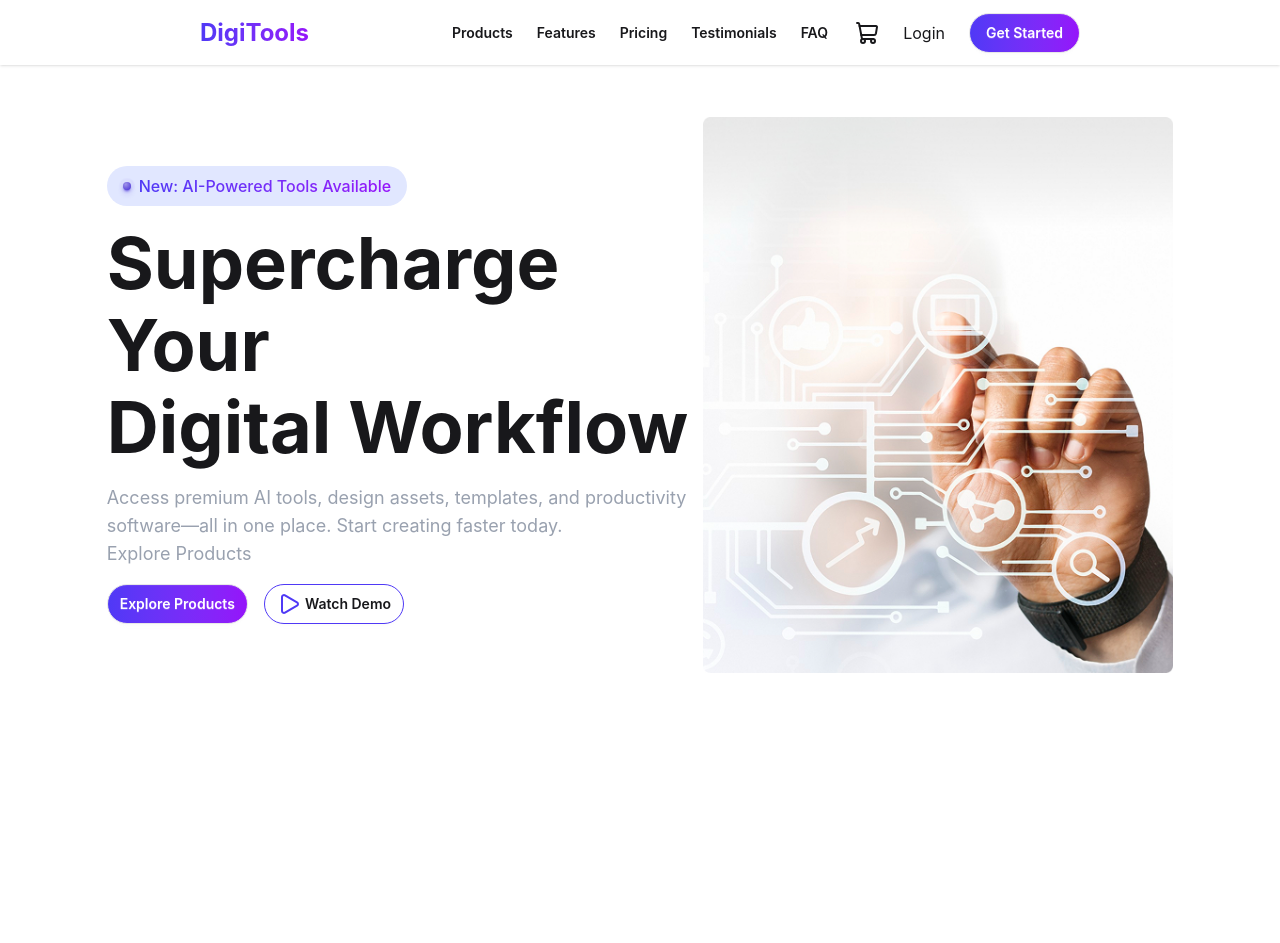
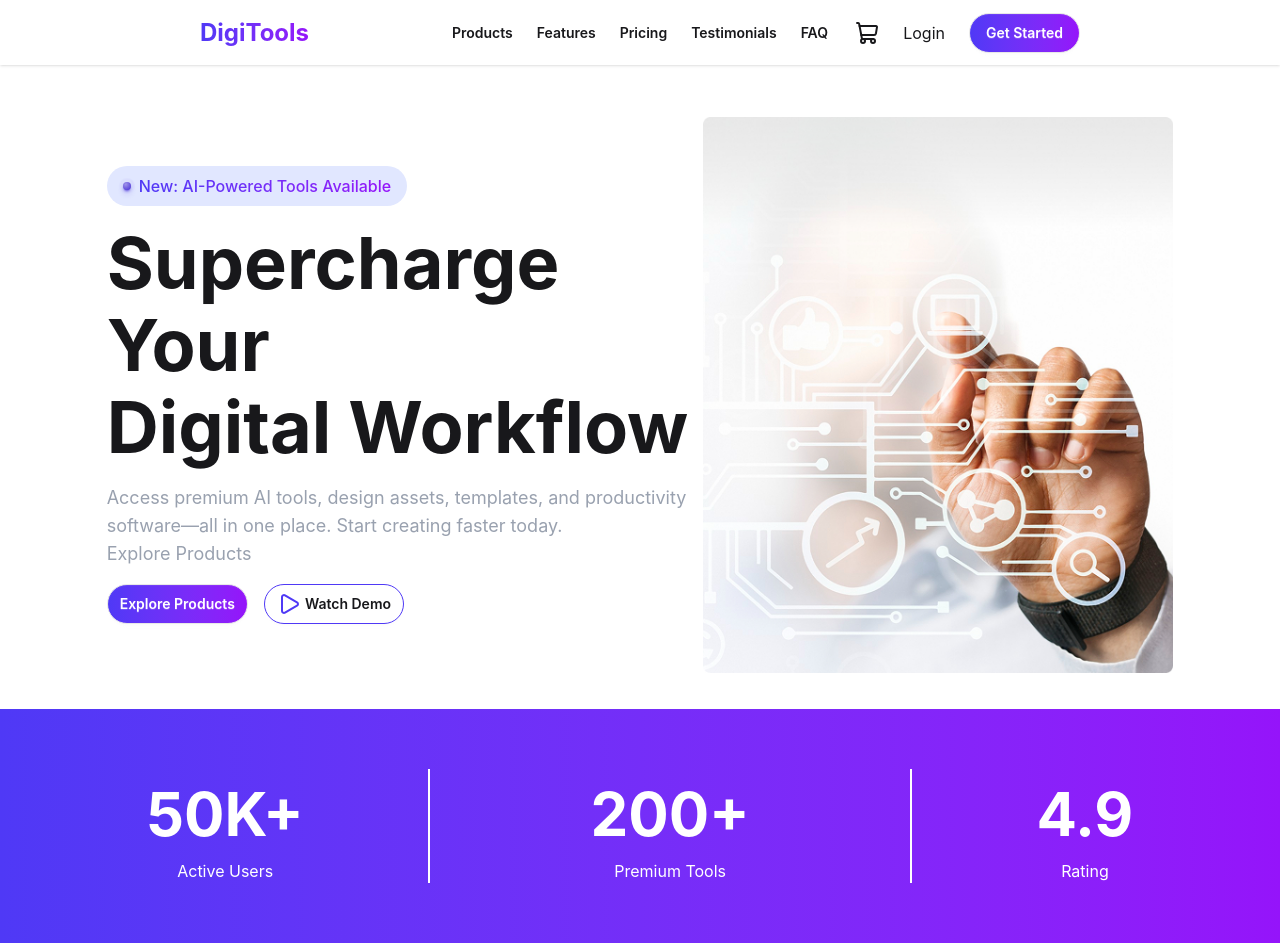
Before and after one commit to farhangalib-1/DigiTools, a React (Vite) app: page / in a window 1280 px wide. Before the commit the page ends 800 px from the top, so only its background shows below. Built offline with nearby package versions, Linux system fonts and the light colour scheme.

Commit message:
Rating section is added

```diff
--- a/src/App.jsx
+++ b/src/App.jsx
@@ -1,11 +1,13 @@
 import './App.css'
 import HeroBg from './components/HeroBg'
 import Navbar from './components/Navbar'
+import Stat from './components/Stat'
 const App = () => {
   return (
     <>
     <Navbar />
     <HeroBg />
+    <Stat />
     </>
   )
 }
--- /dev/null
+++ b/src/components/Stat.jsx
@@ -0,0 +1,22 @@
+const Stat = () => {
+  return (
+    <div className="mt-9 bg-linear-to-r from-[#4F39F6] to-[#9514FA] text-white">
+        <div className=" w-10/12 mx-auto flex justify-between py-15 px-10">
+            <div className="">
+                <h1 className="text-[60px] font-bold text text-center">50K+</h1>
+                <p className="text-center">Active Users</p>
+            </div>
+            <div className="border-l-2 border-r-2 px-40">
+                <h1 className="text-[60px] font-bold text">200+</h1>
+                <p className="text-center">Premium Tools</p>
+            </div>
+            <div className="">
+                <h1 className="text-[60px] font-bold text">4.9</h1>
+                <p className="text-center">Rating</p>
+            </div>
+            </div>
+    </div>
+  )
+}
+
+export default Stat
```
